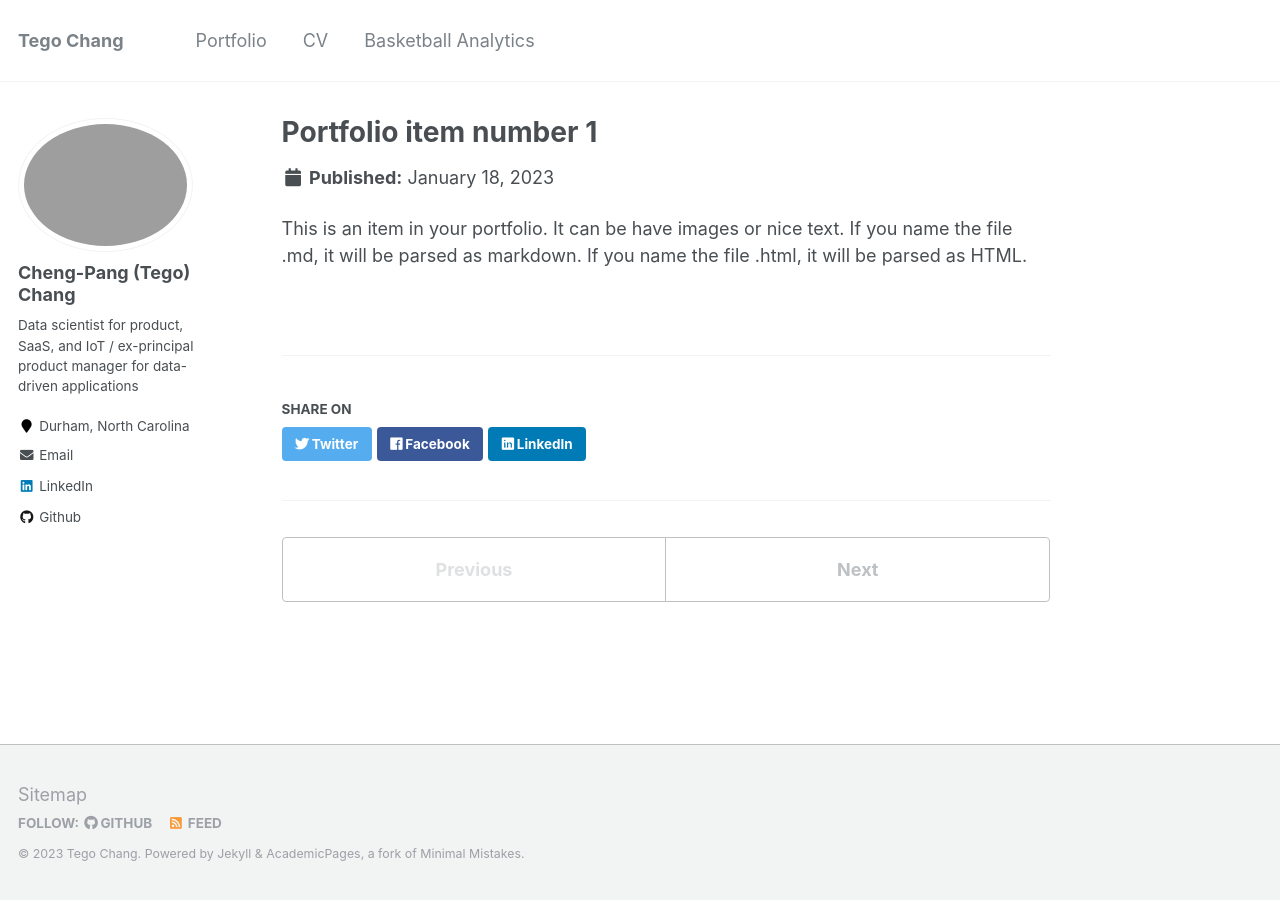
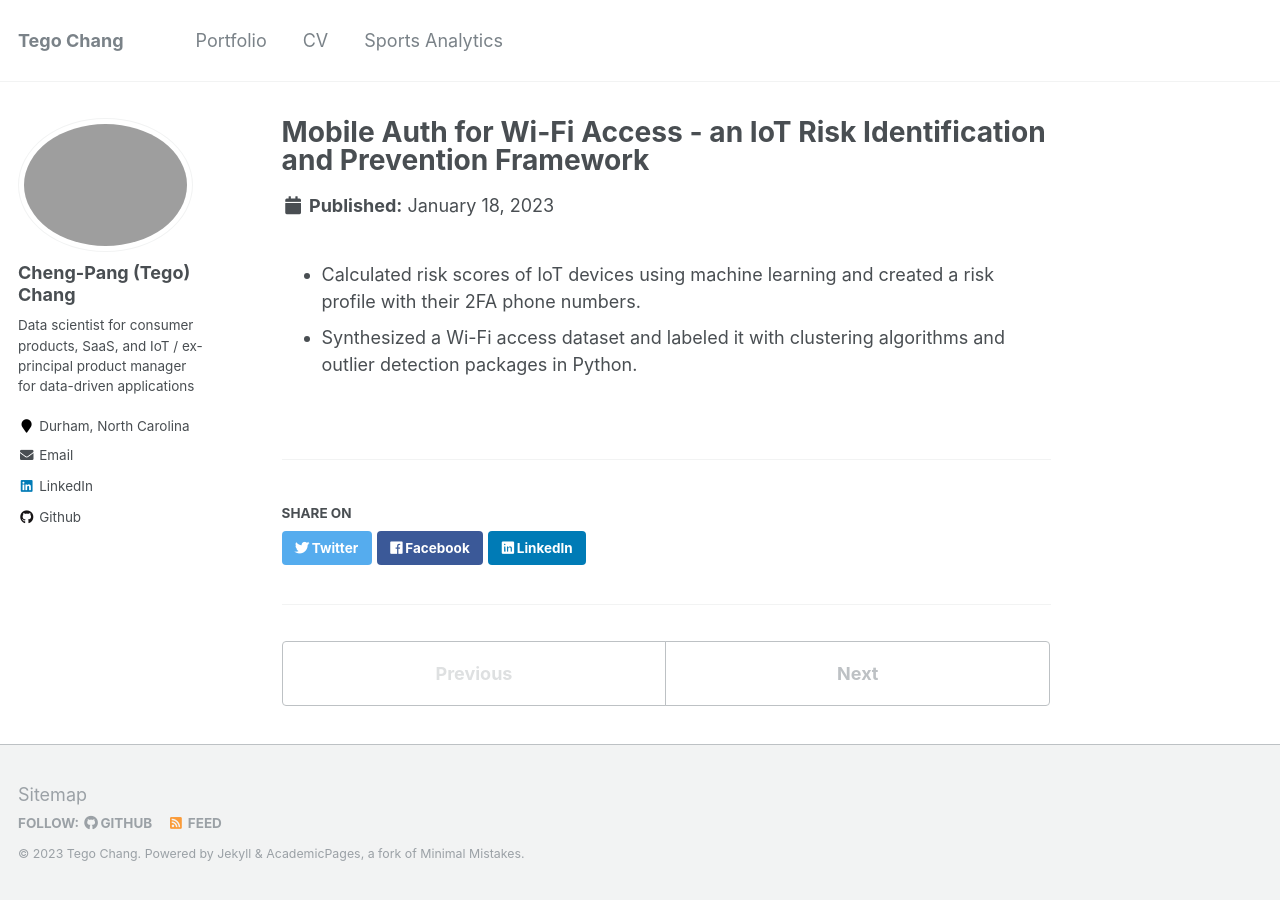
Before and after one commit to Tego-Chang/Tego-Chang.github.io, a Jekyll site: the page built from _portfolio/portfolio-1.md, in a window 1280 px wide. Built offline with Jekyll 4.4.1, drawn with Linux system fonts in a browser that asks for light colours.

Commit message:
added the first portfolio

```diff
--- a/_config.yml
+++ b/_config.yml
@@ -83,7 +83,7 @@ analytics:
 author:
   name             : "Cheng-Pang (Tego) Chang"
   avatar           : "profile.jpg"
-  bio              : "Data scientist for product, SaaS, and IoT / ex-principal product manager for data-driven applications"
+  bio              : "Data scientist for consumer products, SaaS, and IoT / ex-principal product manager for data-driven applications"
   location         : "Durham, North Carolina"
   employer         :
   pubmed           :
--- a/_data/navigation.yml
+++ b/_data/navigation.yml
@@ -15,7 +15,7 @@ main:
   - title: "CV"
     url: /cv/
 
-  - title: "Basketball Analytics"
+  - title: "Sports Analytics"
     url: /interest/
 
   # - title: "Blog Posts"
--- a/_portfolio/portfolio-1.md
+++ b/_portfolio/portfolio-1.md
@@ -1,7 +1,8 @@
 ---
-title: "Portfolio item number 1"
-excerpt: "Short description of portfolio item number 1<br/><img src='/images/500x300.png'>"
+title: "Mobile Auth for Wi-Fi Access - an IoT Risk Identification and Prevention Framework"
+excerpt: "#IoT #Telecom #Supervised/Unsupervised ML #Product Management<br/><img src='/images/500x300.png'>"
 collection: portfolio
 ---
 
-This is an item in your portfolio. It can be have images or nice text. If you name the file .md, it will be parsed as markdown. If you name the file .html, it will be parsed as HTML.
+* Calculated risk scores of IoT devices using machine learning and created a risk profile with their 2FA phone numbers.
+* Synthesized a Wi-Fi access dataset and labeled it with clustering algorithms and outlier detection packages in Python.
```
